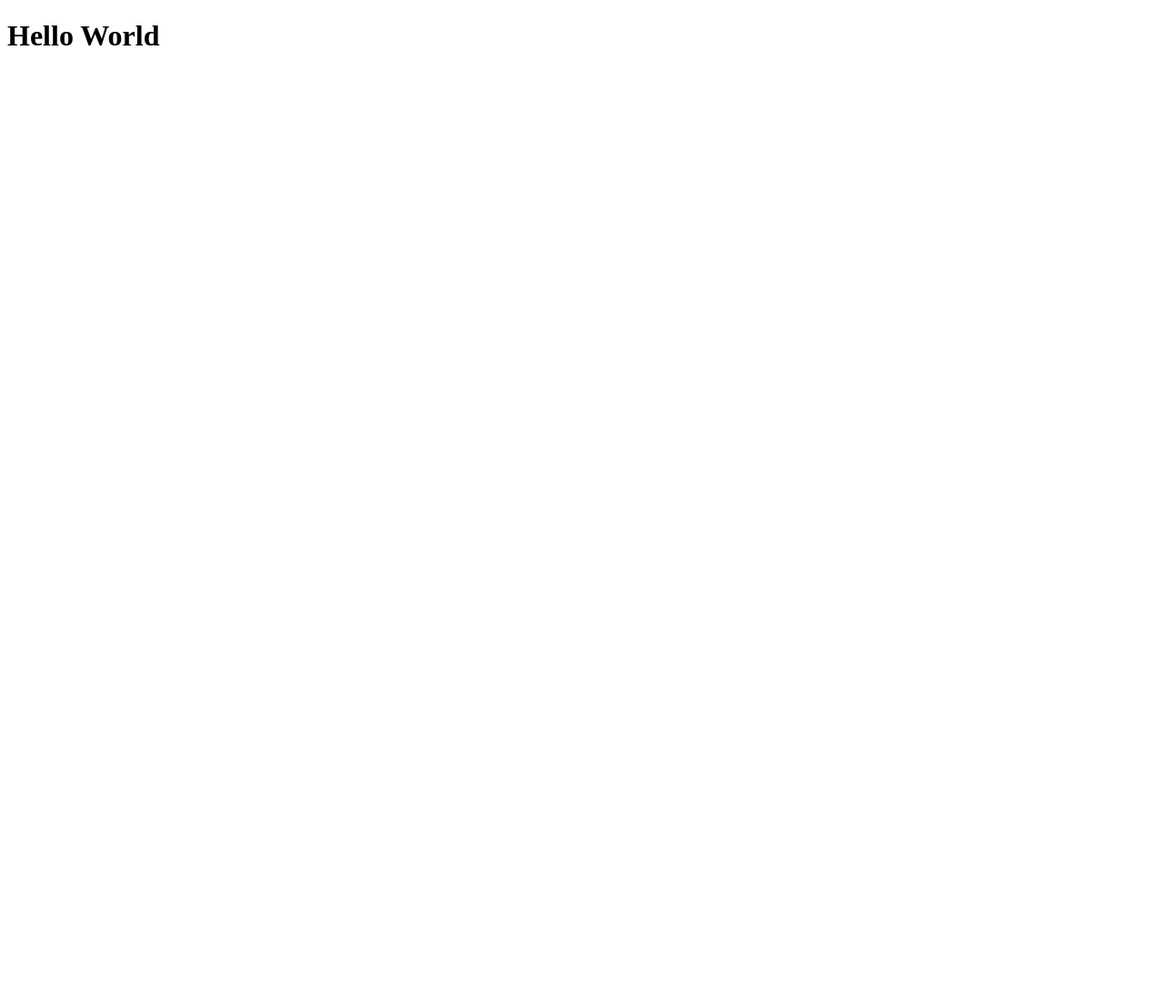
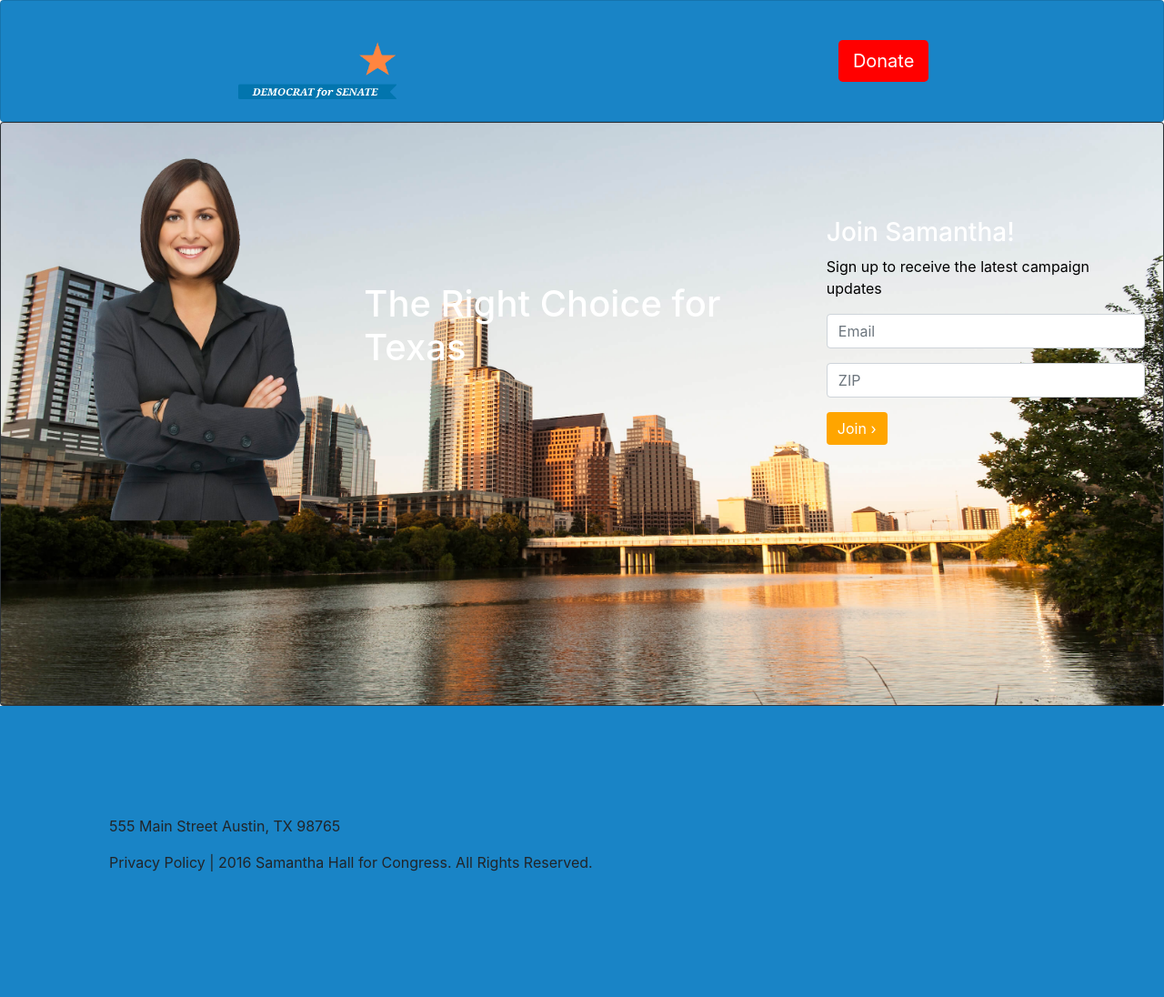
Before and after one commit to greatcambino/bp-partII, a plain HTML site: page index.html in a window 1280 px wide. Shown: the whole page at 91% size. Before the commit the page ends 800 px from the top, so only its background shows below. Drawn offline with nearby package versions, Linux system fonts and the light colour scheme.

Commit message:
nav and jumbo working

```diff
--- a/index.html
+++ b/index.html
@@ -1,12 +1,85 @@
 <!DOCTYPE html>
 <html lang="en">
+
 <head>
     <meta charset="UTF-8">
     <meta name="viewport" content="width=device-width, initial-scale=1.0">
     <meta http-equiv="X-UA-Compatible" content="ie=edge">
+    <link rel="stylesheet" href="https://maxcdn.bootstrapcdn.com/bootstrap/4.0.0/css/bootstrap.min.css" integrity="sha384-Gn5384xqQ1aoWXA+058RXPxPg6fy4IWvTNh0E263XmFcJlSAwiGgFAW/dAiS6JXm"
+        crossorigin="anonymous">
+    <link rel="stylesheet" href="style.css">
     <title>Document</title>
 </head>
+
 <body>
-    <h1>Hello World</h1>
+
+    <!-- nav bar -->
+    <div class="card" style="background-color:#1984C6; padding:2vh;">
+        <!-- <a class="navbar-brand" href="#">Navbar</a> -->
+        <div class="d-flex justify-content-around">
+            <img src="images/logo.png" alt="Samantha Hall" height="100" width="180">
+            <div class="d-flex align-items-center">
+                <button type="button" class="btn btn-primary btn-lg" style="background-color:red; border:red;">Donate</button>
+            </div>
+        </div>
+    </div>
+
+    <!-- jumbotron -->
+    <div class="card bg-dark text-white">
+        <img class="card-img" src="images/texas.jpg" alt="Card image" style="height:80vh;">
+        <div class="card-img-overlay">
+
+            <div class="d-flex content-end align-items-center column ">
+                <img src="images/figure.png" alt="Samantha Hall" height="418" width="380">
+                <h1 class="card-title">The Right Choice for Texas</h1>
+
+                <form>
+                    <div class="form-group" style="color:white;">
+                        <!-- <label for="exampleInputEmail1">Email address</label> -->
+                        <h3>Join Samantha!</h3>
+                        <p style="color:black">Sign up to receive the latest campaign updates</p>
+                        <input type="email" class="form-control" id="exampleInputEmail1" aria-describedby="emailHelp" placeholder="Email">
+                    </div>
+                    <div class="form-group">
+                        <!-- <label for="exampleInputPassword1">Password</label> -->
+                        <input type="zip" class="form-control" placeholder="ZIP">
+                    </div>
+                    <button type="submit" class="btn btn-primary" style="background-color:orange; border: orange;">Join &rsaquo;</button>
+                </form>
+                <!-- <p class="card-text">This is a wider card with supporting text below as a natural lead-in to additional content. This content is a little bit longer.</p>
+      <p class="card-text">Last updated 3 mins ago</p> -->
+            </div>
+            <!-- </div> -->
+
+
+        </div>
+    </div>
+
+
+    <!-- footer -->
+    <!-- <ul class="nav" style="background-color: #2E9BDF;">
+        <li class="nav-item">
+            <a class="nav-link active" href="#">Active</a>
+        </li>
+        <li class="nav-item">
+            <a class="nav-link" href="#">Link</a>
+        </li>
+        <li class="nav-item">
+            <a class="nav-link" href="#">Link</a>
+        </li>
+        <li class="nav-item">
+            <a class="nav-link disabled" href="#">Disabled</a>
+        </li>
+    </ul> -->
+
+    <nav style="background-color:#1984C6; padding:15vh; width:100vw">
+
+        <p>555 Main Street Austin, TX 98765</p>
+        <p>Privacy Policy | 2016 Samantha Hall for Congress. All Rights Reserved.</p>
+    </nav>
+
+
+
 </body>
+
 </html>
--- /dev/null
+++ b/style.css
@@ -0,0 +1,3 @@
+.jumbotron {
+    background-image: url("texas.jpg");
+}
```
Also changed, not shown: images/figure.png (added), images/logo.png (added), images/texas.jpg (added).
